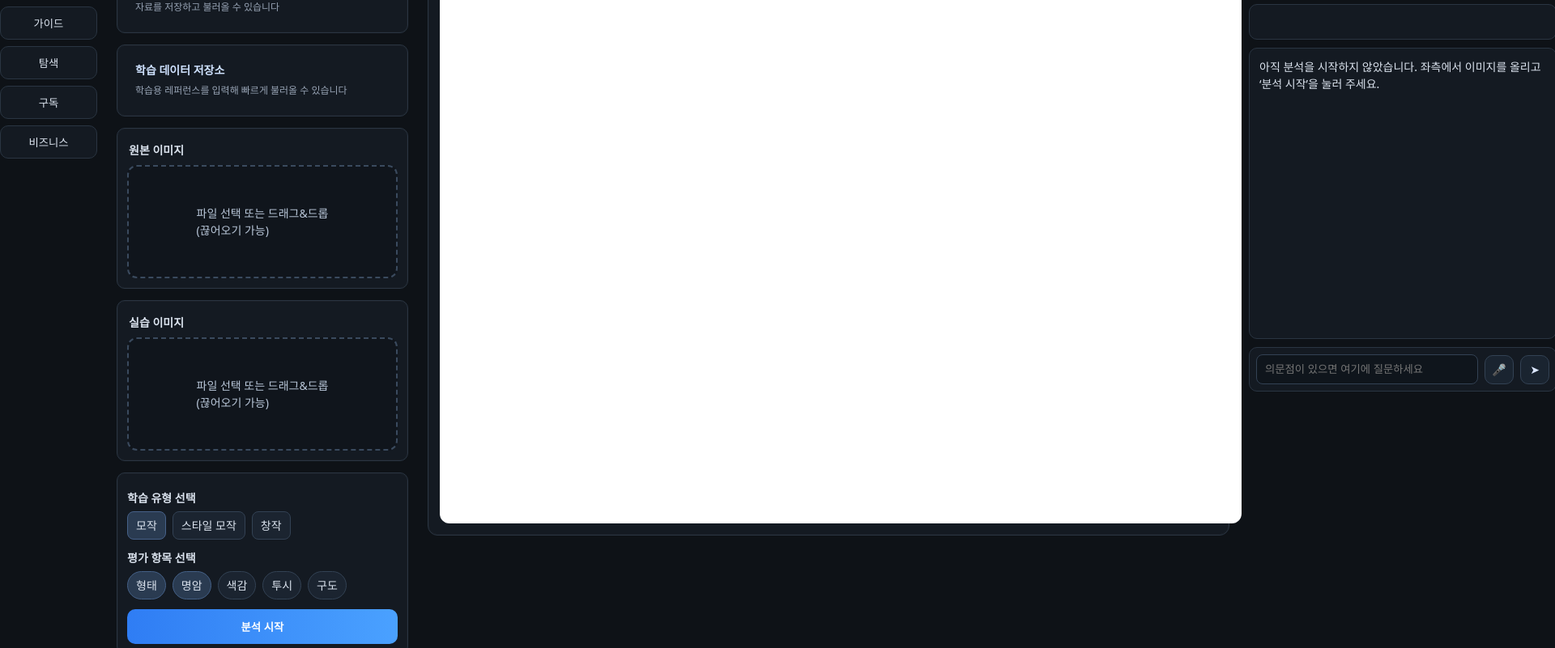
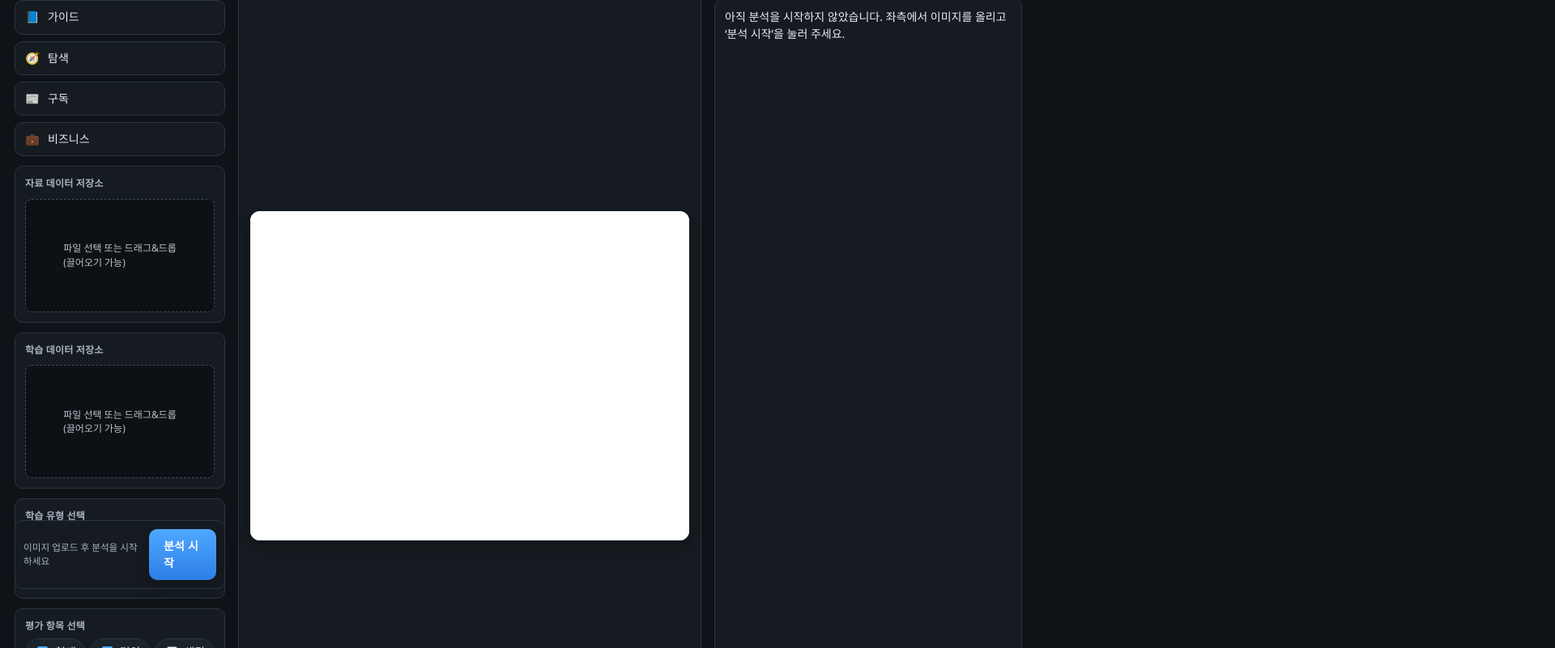
Before and after one commit to foqute/todplay-mvp, a plain HTML site: page frontend/index.html in a window 1280 px wide. Shown: the part 72-873 px from the top of the page at 81% size, 1920 px wide, since content can reach past the window. Drawn offline with Linux system fonts and the light colour scheme.

Commit message:
Update index.html
change

```diff
--- a/frontend/index.html
+++ b/frontend/index.html
@@ -2,272 +2,388 @@
 <html lang="ko">
 <head>
   <meta charset="utf-8" />
-<meta name="viewport" content="width=1400, user-scalable=no" />
-<title>TOD play – Fixed MVP</title>
+  <meta name="viewport" content="width=device-width, initial-scale=1, viewport-fit=cover" />
+  <title>TOD play • MVP</title>
   <style>
-  /* ===== 고정 레이아웃 치수 ===== */
+    /* ---------- 기본 ---------- */
     :root{
-    --w-sidenav: 120px;          /* 맨 왼쪽 세로 메뉴 */
-    --w-left:   360px;           /* 업로드 및 옵션 패널 */
-    --w-right:  380px;           /* 피드백 패널 */
-    --gap:      24px;
-    --stage-w:  990px;           /* 가운데 작업 캔버스 가로 */
-    --stage-h:  680px;           /* 가운데 작업 캔버스 세로 */
-    --bg: #0e1217; --panel:#141a22; --panel2:#10151c; --txt:#dbe3ee; --muted:#96a2b3;
-    --line:#2a3542; --line2:#334254; --blue:#2f7df4; --blue2:#4aa1ff; --chip:#1b2430; --chipOn:#2a3b51;
+      --bg:#0f1317;
+      --panel:#151b20;
+      --panel-2:#1b232b;
+      --panel-3:#1f2831;
+      --line:#2a3641;
+      --line-strong:#3a4a58;
+      --txt:#e7edf4;
+      --txt-dim:#a7b3bf;
+      --brand:#4ea8ff;
+      --brand-2:#2d7fe6;
+      --ok:#4cd4a8;
+      --warn:#ffcf66;
+
+      /* 레이아웃 변수 */
+      --sidebar-w: clamp(240px, 18vw, 320px);
+      --right-w: clamp(360px, 24vw, 460px);
+      --gap: 16px;
+      --radius: 10px;
+      --shadow: 0 6px 18px rgba(0,0,0,.25);
     }
-  *{box-sizing:border-box} html,body{height:100%;background:var(--bg);color:var(--txt);margin:0;font:14px/1.5 system-ui,Segoe UI,Roboto,Helvetica,Arial}
-  .page{
-    width: calc(var(--w-sidenav) + var(--w-left) + var(--gap) + var(--stage-w) + var(--gap) + var(--w-right));
-    min-height: calc(var(--stage-h) + 120px);
-    margin: 24px auto;
-    display: grid;
-    grid-template-columns: var(--w-sidenav) var(--w-left) var(--stage-w) var(--w-right);
-    grid-template-rows: auto;
-    column-gap: var(--gap);
-    align-items: start;
+    *{box-sizing:border-box}
+    html,body{height:100%}
+    body{
+      margin:0; font:14px/1.45 system-ui,-apple-system,Segoe UI,Roboto,Pretendard,Apple SD Gothic Neo,Malgun Gothic,sans-serif;
+      color:var(--txt); background:var(--bg);
     }
-  .card{background:var(--panel); border:1px solid var(--line); border-radius:10px; box-shadow:0 0 0 1px rgba(255,255,255,.02) inset}
-  .label{display:block; font-weight:700; margin:10px 12px 6px; color:#cfe2ff}
-  .sub{color:var(--muted); font-size:12px; margin:0 12px 10px}
-  .btn{background:#1a2633; border:1px solid var(--line2); color:#eaf2ff; padding:10px 14px; border-radius:10px; cursor:pointer}
-  .btn.primary{background: linear-gradient(90deg, var(--blue), var(--blue2)); border:none; color:white; font-weight:700}
-  .chips{display:flex; flex-wrap:wrap; gap:8px}
-  .chip{background:var(--chip); border:1px solid var(--line2); padding:6px 10px; border-radius:999px; cursor:pointer; user-select:none}
-  .chip.on{background:var(--chipOn); border-color:#446086}
-  .row{display:flex; gap:10px; align-items:center}
-  .muted{color:var(--muted)}
-  .hint{color:#9fb1c6; font-size:12px; text-align:center}
+    a{color:inherit}
+    .app{
+      /* 화면 폭에 따라 자동 확장 + 여백 축소 */
+      max-width: 1920px;
+      margin: 0 auto;
+      padding: clamp(8px, 2vw, 18px);
+      display:grid;
+      grid-template-columns: var(--sidebar-w) 1fr var(--right-w);
+      gap: var(--gap);
+      min-height: 100dvh;
+    }
 
-  /* ===== 사이드 내비 ===== */
-  .sidenav{grid-column:1; position:sticky; top:24px}
-  .brand{display:flex; gap:8px; align-items:center; margin-bottom:14px; padding:10px; border-radius:10px}
-  .brand img{width:22px; height:22px}
-  .brand b{letter-spacing:.2px}
-  .navbtn{display:block; width:100%; padding:10px 8px; margin-bottom:8px; background:var(--panel); border:1px solid var(--line); color:var(--txt); border-radius:10px; text-align:center; cursor:pointer}
-  .navbtn:hover{border-color:#3b4a5f}
+    /* ---------- 좌측 사이드 ---------- */
+    .side{
+      display:flex; flex-direction:column; gap:12px;
+    }
+    .logo{
+      display:flex; align-items:center; gap:10px;
+      padding:10px 12px; background:var(--panel); border:1px solid var(--line);
+      border-radius:var(--radius);
+    }
+    .logo .dot{
+      width:18px;height:18px; border-radius:50%;
+      background:linear-gradient(135deg,var(--brand),#9bd0ff);
+      box-shadow:0 0 0 2px rgba(78,168,255,.2);
+    }
+    .logo strong{font-weight:700; letter-spacing:.3px}
 
-  /* ===== 왼쪽 옵션 패널 ===== */
-  .left{grid-column:2; display:flex; flex-direction:column; gap:14px}
-  .store, .learn{padding:10px 10px 12px}
-  .drop{padding:12px}
-  .dz{
-    height:140px; background:var(--panel2); border:2px dashed #3a4a5e; border-radius:12px; display:grid; place-items:center; color:#b9c7d9
+    .nav{
+      display:grid; gap:8px;
     }
-  .dz input{display:none}
-  .dz .dz-tip{pointer-events:none}
-  .opts{padding:12px}
-  .opts .grp{margin:8px 0 12px}
-  .opts .grp .title{font-weight:700; margin-bottom:6px}
-  .optrow{display:flex; gap:8px; flex-wrap:wrap}
-  .radio{background:var(--chip); border:1px solid var(--line2); border-radius:8px; padding:6px 10px; cursor:pointer}
-  .radio input{display:none}
-  .radio.on{background:var(--chipOn); border-color:#466189}
-  .run{margin-top:8px; display:flex; justify-content:stretch}
-  .run .btn{flex:1; padding:12px}
+    .nav button{
+      all:unset; display:flex; align-items:center; gap:10px;
+      padding:10px 12px; background:var(--panel); border:1px solid var(--line);
+      border-radius:var(--radius); cursor:pointer; color:var(--txt);
+    }
+    .nav button:hover{border-color:var(--line-strong); background:var(--panel-2)}
+    .nav .ico{width:18px; text-align:center; opacity:.9}
 
-  /* ===== 가운데 스테이지(고정 크기) ===== */
-  .stageWrap{grid-column:3; position:relative; background:var(--panel); border:1px solid var(--line); border-radius:12px; padding:14px}
-  #stage{display:block; width:var(--stage-w); height:var(--stage-h); background:#fff; border-radius:12px}
+    .card{
+      background:var(--panel); border:1px solid var(--line);
+      border-radius:var(--radius); padding:12px;
+    }
+    .card h6{margin:0 0 6px; font-size:12px; color:var(--txt-dim); font-weight:600; letter-spacing:.2px}
+    .drop{
+      margin-top:10px;
+      background:#0d1115; border:1px dashed var(--line-strong);
+      border-radius:8px; height:140px; display:grid; place-content:center; color:#cfd7df;
+    }
+    .drop input{display:none}
+    .drop p{margin:0; font-size:12px; opacity:.9}
+    .drop.drag{outline:2px solid var(--brand); outline-offset:2px}
 
-  /* ===== 오른쪽 피드백 패널 ===== */
-  .right{grid-column:4; display:flex; flex-direction:column; gap:10px}
-  .right .hd{display:flex; justify-content:space-between; align-items:center; padding:10px; border-radius:10px; background:var(--panel); border:1px solid var(--line)}
-  .score{background:var(--panel); border:1px solid var(--line); border-radius:10px; padding:10px; min-height:44px}
-  .notes{background:var(--panel); border:1px solid var(--line); border-radius:10px; padding:12px; min-height:360px; overflow:auto}
-  .chat{background:var(--panel); border:1px solid var(--line); border-radius:10px; padding:8px; display:flex; gap:8px; align-items:center}
-  .chat input{flex:1; background:#0f151c; border:1px solid var(--line2); border-radius:8px; padding:10px; color:var(--txt)}
-  .ico{width:36px; height:36px; border-radius:10px; background:#1a2430; border:1px solid var(--line2); color:#dbe6ff; display:grid; place-items:center; cursor:pointer}
+    .chips{display:flex; gap:6px; flex-wrap:wrap}
+    .chips label{
+      display:inline-flex; align-items:center; gap:6px;
+      background:var(--panel-2); border:1px solid var(--line);
+      border-radius:999px; padding:6px 10px; cursor:pointer;
+    }
+    .chips input{accent-color:var(--brand)}
 
-  /* 세세한 보정 */
-  .ver{color:#9eb2c9; font-size:12px}
-  .card-title{font-weight:700; margin:4px 0 8px 2px}
+    .run{
+      position:sticky; bottom:0; margin-top:10px;
+      background:var(--panel); border:1px solid var(--line); padding:10px; border-radius:var(--radius);
+      display:flex; justify-content:space-between; gap:10px; align-items:center;
+    }
+    .btn{
+      all:unset; cursor:pointer; background:linear-gradient(180deg,var(--brand),var(--brand-2));
+      color:#fff; padding:11px 18px; border-radius:10px; font-weight:700; letter-spacing:.2px;
+      box-shadow:var(--shadow);
+    }
+    .btn:active{transform:translateY(1px)}
+
+    /* ---------- 중앙 스테이지 ---------- */
+    .stage-wrap{
+      background:var(--panel); border:1px solid var(--line); border-radius:var(--radius);
+      padding: 14px; display:flex; align-items:center; justify-content:center;
+      min-height: calc(100dvh - 120px);   /* 화면 높이에 맞춰 커짐 */
+    }
+    .stage{
+      width: min(1200px, 100%);
+      /* 정사각~가로 직사각 모두 유연 · 세로도 최대한 채움 */
+      aspect-ratio: 16/10;
+      background:#fff; border-radius:12px; box-shadow:var(--shadow);
+      position:relative; overflow:hidden;
+    }
+    canvas{width:100%; height:100%; display:block; background:#fff}
+
+    /* ---------- 우측 피드백 ---------- */
+    .right{
+      display:grid; grid-template-rows:auto 1fr auto; gap:10px;
+    }
+    .score{
+      background:var(--panel); border:1px solid var(--line);
+      border-radius:var(--radius); padding:10px 12px; display:flex; justify-content:space-between; gap:8px;
+    }
+    .score b{color:#fff}
+    .log{
+      background:var(--panel); border:1px solid var(--line); border-radius:var(--radius);
+      padding:12px; overflow:auto;
+    }
+    .chat{
+      background:var(--panel); border:1px solid var(--line); border-radius:var(--radius);
+      padding:8px; display:flex; gap:8px; align-items:center;
+    }
+    .chat input{
+      flex:1 1 auto; background:var(--panel-3); border:1px solid var(--line);
+      border-radius:8px; color:var(--txt); padding:10px 12px;
+    }
+    .icon-btn{
+      all:unset; width:36px; height:36px; display:grid; place-content:center;
+      border-radius:10px; cursor:pointer; background:var(--panel-3); border:1px solid var(--line);
+      color:var(--txt-dim);
+    }
+    .icon-btn:hover{border-color:var(--line-strong); color:#fff}
+
+    /* ---------- 반응형 ---------- */
+    @media (max-width: 1280px){
+      :root{ --sidebar-w: 260px; --right-w: 380px; }
+      .stage{ aspect-ratio: 4/3; } /* 창이 작아지면 조금 더 세로형 */
+    }
+    @media (max-width: 1024px){
+      .app{
+        grid-template-columns: 1fr; grid-template-rows: auto auto auto;
+      }
+      .side, .right{order:1}
+      .stage-wrap{order:2}
+      .right{order:3}
+      .stage{width:100%; aspect-ratio: 3/2;}
+    }
+
+    /* ---------- 오버레이 정렬(선택) ---------- */
+    body.overlay::before{
+      content:""; position:fixed; inset:0; pointer-events:none;
+      background: center/contain no-repeat var(--ui-overlay, none);
+      opacity:.22; mix-blend-mode:screen; z-index:9999;
+    }
+    .overlay-toggle{
+      position:fixed; top:10px; right:calc(var(--right-w) + 24px);
+      z-index:10000; display:flex; gap:8px; align-items:center;
+      background:rgba(20,25,30,.6); border:1px solid var(--line); padding:6px 8px; border-radius:10px;
+      backdrop-filter:saturate(120%) blur(6px);
+    }
+    .overlay-toggle input[type="file"]{display:none}
+    .overlay-toggle label, .overlay-toggle button{
+      all:unset; padding:6px 10px; background:var(--panel-3); border:1px solid var(--line);
+      border-radius:8px; cursor:pointer; color:#cfe2f5;
+    }
+    .overlay-toggle label:hover, .overlay-toggle button:hover{border-color:var(--line-strong); color:#fff}
   </style>
 </head>
 <body>
-
-<div class="page">
-
-  <!-- 좌측 세로 메뉴 -->
-  <aside class="sidenav">
-    <div class="brand">
-      <img src="logo.png" alt="">
-      <b>TOD play</b>
-    </div>
-    <button class="navbtn">가이드</button>
-    <button class="navbtn">탐색</button>
-    <button class="navbtn">구독</button>
-    <button class="navbtn">비즈니스</button>
-  </aside>
-
-  <!-- 업로드 + 옵션 패널 -->
-  <section class="left">
-
-    <div class="card store">
-      <span class="label">자료 데이터 저장소</span>
-      <p class="sub">자료를 저장하고 불러올 수 있습니다</p>
+  <!-- 오버레이 정렬 도우미(선택) -->
+  <div class="overlay-toggle">
+    <label for="ov-file">오버레이 이미지</label>
+    <button id="ov-toggle">표시/숨김</button>
+    <input id="ov-file" type="file" accept="image/*">
   </div>
 
-    <div class="card learn">
-      <span class="label">학습 데이터 저장소</span>
-      <p class="sub">학습용 레퍼런스를 입력해 빠르게 불러올 수 있습니다</p>
+  <main class="app">
+    <!-- 좌측 -->
+    <aside class="side">
+      <div class="logo">
+        <span class="dot" aria-hidden="true"></span>
+        <strong>TOD play</strong>
       </div>
 
-    <div class="card drop" id="ref-box">
-      <div class="card-title">원본 이미지</div>
-      <label class="dz" id="ref-dz">
-        <input id="ref" type="file" accept="image/*">
-        <div class="dz-tip">파일 선택 또는 드래그&드롭<br>(끊어오기 가능)</div>
-      </label>
+      <nav class="nav" aria-label="기본 메뉴">
+        <button><span class="ico">📘</span>가이드</button>
+        <button><span class="ico">🧭</span>탐색</button>
+        <button><span class="ico">📰</span>구독</button>
+        <button><span class="ico">💼</span>비즈니스</button>
+      </nav>
+
+      <section class="card">
+        <h6>자료 데이터 저장소</h6>
+        <div class="drop" data-ref>
+          <input type="file" id="ref" accept="image/*" />
+          <p>파일 선택 또는 드래그&드롭<br>(끌어오기 가능)</p>
         </div>
-
-    <div class="card drop" id="stu-box">
-      <div class="card-title">실습 이미지</div>
-      <label class="dz" id="stu-dz">
-        <input id="stu" type="file" accept="image/*">
-        <div class="dz-tip">파일 선택 또는 드래그&드롭<br>(끊어오기 가능)</div>
-      </label>
-    </div>
-
-    <div class="card opts">
-      <div class="grp">
-        <div class="title">학습 유형 선택</div>
-        <div class="optrow" id="modes">
-          <label class="radio on"><input type="radio" name="mode" value="copy" checked>모작</label>
-          <label class="radio"><input type="radio" name="mode" value="style">스타일 모작</label>
-          <label class="radio"><input type="radio" name="mode" value="orig">창작</label>
-        </div>
-      </div>
-      <div class="grp">
-        <div class="title">평가 항목 선택</div>
-        <div class="chips" id="chips">
-          <div class="chip on"  data-k="형태">형태</div>
-          <div class="chip on"  data-k="명암">명암</div>
-          <div class="chip"      data-k="색감">색감</div>
-          <div class="chip"      data-k="투시">투시</div>
-          <div class="chip"      data-k="구도">구도</div>
-        </div>
-      </div>
-      <div class="run"><button id="btn-run" class="btn primary">분석 시작</button></div>
-    </div>
-
       </section>
 
-  <!-- 가운데 캔버스(고정 크기) -->
-  <section class="stageWrap card">
-    <canvas id="stage" width="990" height="680"></canvas>
+      <section class="card">
+        <h6>학습 데이터 저장소</h6>
+        <div class="drop" data-stu>
+          <input type="file" id="stu" accept="image/*" />
+          <p>파일 선택 또는 드래그&드롭<br>(끌어오기 가능)</p>
+        </div>
       </section>
 
-  <!-- 오른쪽 피드백 -->
-  <aside class="right">
-    <div class="hd">
-      <div><b>피드백 로그</b></div>
-      <div class="ver">v0.2 MVP</div>
+      <section class="card">
+        <h6>학습 유형 선택</h6>
+        <div class="chips" id="mode">
+          <label><input type="radio" name="mode" value="copy" checked> 모작</label>
+          <label><input type="radio" name="mode" value="style"> 스타일 모작</label>
+          <label><input type="radio" name="mode" value="solo"> 창작</label>
         </div>
-    <div id="score" class="score"></div>
-    <div id="notes" class="notes">아직 분석을 시작하지 않았습니다. 좌측에서 이미지를 올리고 ‘분석 시작’을 눌러 주세요.</div>
-    <div class="chat">
-      <input id="ask" placeholder="의문점이 있으면 여기에 질문하세요" />
-      <div class="ico" title="음성">🎤</div>
-      <div class="ico" title="전송">➤</div>
+      </section>
+
+      <section class="card">
+        <h6>평가 항목 선택</h6>
+        <div class="chips" id="aspects">
+          <label><input type="checkbox" value="형태" checked> 형태</label>
+          <label><input type="checkbox" value="명암" checked> 명암</label>
+          <label><input type="checkbox" value="색감"> 색감</label>
+          <label><input type="checkbox" value="투시"> 투시</label>
+          <label><input type="checkbox" value="구도"> 구도</label>
+        </div>
+      </section>
+
+      <div class="run">
+        <small style="color:var(--txt-dim)">이미지 업로드 후 분석을 시작하세요</small>
+        <button id="btn-run" class="btn">분석 시작</button>
       </div>
     </aside>
 
+    <!-- 중앙 -->
+    <section class="stage-wrap">
+      <div class="stage">
+        <canvas id="stage" width="1600" height="1000" aria-label="오버레이 출력 캔버스"></canvas>
       </div>
+    </section>
+
+    <!-- 우측 -->
+    <aside class="right">
+      <div class="score"><div>평가 점수 •</div><b id="score">-</b><span style="opacity:.6">v0.2 MVP</span></div>
+      <div id="notes" class="log">
+        아직 분석을 시작하지 않았습니다. 좌측에서 이미지를 올리고 ‘분석 시작’을 눌러 주세요.
+      </div>
+      <div class="chat">
+        <input id="q" type="text" placeholder="의문점이 있으면 여기에 질문하세요" />
+        <button class="icon-btn" title="마이크(표시용)">🎤</button>
+        <button class="icon-btn" title="음성 응답(표시용)">🔊</button>
+      </div>
+    </aside>
+  </main>
 
   <script>
-/* ========== 작은 유틸 ========== */
-const $ = s => document.querySelector(s);
-
-/* 라디오/칩 토글 UI */
-for (const r of document.querySelectorAll('.radio')) {
-  r.addEventListener('click', () => {
-    document.querySelectorAll('.radio').forEach(x=>x.classList.remove('on'));
-    r.classList.add('on');
-    r.querySelector('input').checked = true;
+    /* ===== 드롭존 & 미리보기 ===== */
+    function mountDrop(zone){
+      const input = zone.querySelector('input');
+      zone.addEventListener('click',()=>input.click());
+      zone.addEventListener('dragover',e=>{e.preventDefault(); zone.classList.add('drag')});
+      zone.addEventListener('dragleave',()=>zone.classList.remove('drag'));
+      zone.addEventListener('drop',e=>{
+        e.preventDefault(); zone.classList.remove('drag');
+        if(e.dataTransfer.files?.[0]) input.files = e.dataTransfer.files;
       });
     }
-for (const c of document.querySelectorAll('.chip')) {
-  c.addEventListener('click', ()=>c.classList.toggle('on'));
+    document.querySelectorAll('.drop').forEach(mountDrop);
+
+    /* ===== 분석 버튼 → 백엔드 연동 ===== */
+    const btnRun = document.getElementById('btn-run');
+    const scoreEl = document.getElementById('score');
+    const notes = document.getElementById('notes');
+    const canvas = document.getElementById('stage');
+    const ctx = canvas.getContext('2d');
+
+    async function toBlobUrl(input){
+      if(!input?.files?.[0]) return null;
+      const file = input.files[0];
+      return URL.createObjectURL(file);
     }
 
-/* 드래그&드롭 업로더 */
-function wireDrop(labelEl, inputEl){
-  ['dragenter','dragover'].forEach(ev=>labelEl.addEventListener(ev, e=>{e.preventDefault();labelEl.style.borderColor='#66a3ff'}));
-  ['dragleave','drop'].forEach(ev=>labelEl.addEventListener(ev, e=>{e.preventDefault();labelEl.style.borderColor='#3a4a5e'}));
-  labelEl.addEventListener('drop', e=>{
-    e.preventDefault();
-    const f = e.dataTransfer.files?.[0];
-    if(f){ inputEl.files = e.dataTransfer.files; }
-  });
-}
-wireDrop($('#ref-dz'), $('#ref'));
-wireDrop($('#stu-dz'), $('#stu'));
+    btnRun.addEventListener('click', async ()=>{
+      const refInput = document.getElementById('ref');
+      const stuInput = document.getElementById('stu');
 
-/* 캔버스 그리기(오버레이 미리보기용) */
-const stage = $('#stage'), ctx = stage.getContext('2d');
-function drawOverlay(src){
-  if(!src) return;
-  const img = new Image();
-  img.onload = ()=>{
-    ctx.clearRect(0,0,stage.width,stage.height);
-    // 가운데 맞춰 contain
-    const sw = stage.width, sh = stage.height;
-    const rs = Math.min(sw/img.width, sh/img.height);
-    const dw = Math.round(img.width*rs), dh = Math.round(img.height*rs);
-    const dx = Math.floor((sw-dw)/2), dy = Math.floor((sh-dh)/2);
-    ctx.drawImage(img, dx, dy, dw, dh);
-  };
-  img.src = src;
-}
+      const refUrl = await toBlobUrl(refInput);
+      const stuUrl = await toBlobUrl(stuInput);
 
-/* 백엔드 연동(기존 포맷 유지) */
-$('#btn-run').addEventListener('click', async ()=>{
-  const score  = $('#score');
-  const notes  = $('#notes');
-  score.textContent = '평가 중…';
+      const form = new FormData();
+      if(refInput.files[0]) form.append('ref', refInput.files[0], 'ref.jpg');
+      if(stuInput.files[0]) form.append('stu', stuInput.files[0], 'stu.jpg');
+      // 모드 & 항목
+      const mode = document.querySelector('input[name="mode"]:checked')?.value ?? 'copy';
+      form.append('mode', mode);
+      const aspects = [...document.querySelectorAll('#aspects input:checked')].map(i=>i.value);
+      form.append('aspects', JSON.stringify(aspects));
 
-  // 선택값 모으기
-  const mode = document.querySelector('input[name="mode"]:checked').value;
-  const aspects = [...document.querySelectorAll('.chip.on')].map(c=>c.dataset.k);
-
-  // 파일
-  const rf = $('#ref').files[0];
-  const sf = $('#stu').files[0];
-  if(!rf && !sf){ notes.textContent='원본/실습 이미지 중 최소 1개는 선택해 주세요.'; score.textContent=''; return }
-
-  // 폼
-  const form = new FormData();
-  if(rf) form.append('ref', rf, rf.name || 'ref.jpg');
-  if(sf) form.append('stu', sf, sf.name || 'stu.jpg');
-  form.append('mode', mode);
-  form.append('aspects', JSON.stringify(aspects));
+      notes.innerHTML = '<div>분석 요청 중…</div>';
 
       try{
         const res = await fetch('http://127.0.0.1:8000/analyze', {method:'POST', body:form});
         if(!res.ok) throw new Error('HTTP '+res.status);
         const data = await res.json();
 
-    // 점수 필 Pills
-    score.innerHTML='';
-    (data.scores||[]).forEach(s=>{
-      const pill = document.createElement('span');
-      pill.style.cssText='display:inline-block;margin:4px 6px 0 0;padding:6px 10px;border-radius:999px;background:#1b2430;border:1px solid #2f3d52;font-weight:700';
-      pill.textContent = `${s.name} ${Math.round(s.value)}점`;
-      score.appendChild(pill);
+        // 점수 & 문장
+        scoreEl.textContent = (data.score ?? '-');
+        notes.innerHTML = '';
+        (data.scores || []).forEach(s=>{
+          const p = document.createElement('div');
+          p.style.marginBottom = '10px';
+          p.innerHTML = `<b>${s.name}</b> : ${s.value}`;
+          notes.appendChild(p);
+        });
+        if(data.feedback){
+          const div = document.createElement('div');
+          div.style.marginTop = '12px';
+          div.innerHTML = data.feedback;
+          notes.appendChild(div);
+        }
+
+        // 오버레이
+        ctx.clearRect(0,0,canvas.width,canvas.height);
+        if(data.overlay){
+          const img = new Image();
+          img.onload = ()=>{
+            // 캔버스에 맞게 최대한 크게(가운데 정렬)
+            const sx = canvas.width / img.width;
+            const sy = canvas.height / img.height;
+            const s = Math.min(sx, sy);
+            const w = img.width * s, h = img.height * s;
+            const dx = (canvas.width - w)/2, dy = (canvas.height - h)/2;
+            ctx.drawImage(img, dx, dy, w, h);
+          };
+          img.src = data.overlay;
+        }else{
+          // 업로드 미리보기라도 보여주기
+          const img = new Image();
+          img.onload = ()=>{
+            const s = Math.min(canvas.width/img.width, canvas.height/img.height);
+            const w = img.width*s, h = img.height*s;
+            ctx.drawImage(img, (canvas.width-w)/2, (canvas.height-h)/2, w, h);
+          };
+          img.src = stuUrl || refUrl || '';
+        }
+      }catch(err){
+        console.warn(err);
+        notes.innerHTML = '<div style="color:#ffb4b4">백엔드 연결 실패 또는 오류가 발생했습니다.</div>';
+      }
     });
 
-    // 텍스트 피드백
-    notes.innerHTML = (data.feedback||[]).map(t=>`<div style="margin:8px 0;padding:10px;border:1px solid #2b394b;border-radius:8px;background:#0f151c">${t}</div>`).join('') || '피드백 없음';
+    /* ===== 오버레이 정렬 도우미 =====
+       1) /frontend 폴더에 당신의 초안 이미지를 넣고 버튼으로 선택
+       2) [표시/숨김]을 눌러 배경에 겹쳐 보면서 픽셀 단위 교정
+    */
+    const ovToggle = document.getElementById('ov-toggle');
+    const ovFile   = document.getElementById('ov-file');
+    let overlayOn = false;
 
-    // 오버레이 미리보기
-    if(data.overlay){ drawOverlay(data.overlay); }
-
-  }catch(e){
-    console.warn(e);
-    score.textContent='';
-    notes.innerHTML = '<div class="muted">백엔드에 연결되지 않았거나 오류가 발생했습니다.</div>';
-  }
+    ovToggle.addEventListener('click', ()=>{
+      overlayOn = !overlayOn;
+      document.body.classList.toggle('overlay', overlayOn);
+    });
+    ovFile.addEventListener('change', e=>{
+      const f = e.target.files?.[0];
+      if(!f) return;
+      const url = URL.createObjectURL(f);
+      document.documentElement.style.setProperty('--ui-overlay', `url("${url}")`);
+      if(!overlayOn){ overlayOn = true; document.body.classList.add('overlay'); }
     });
   </script>
 </body>
```
Lines whose indentation alone changed are shown as unchanged.
